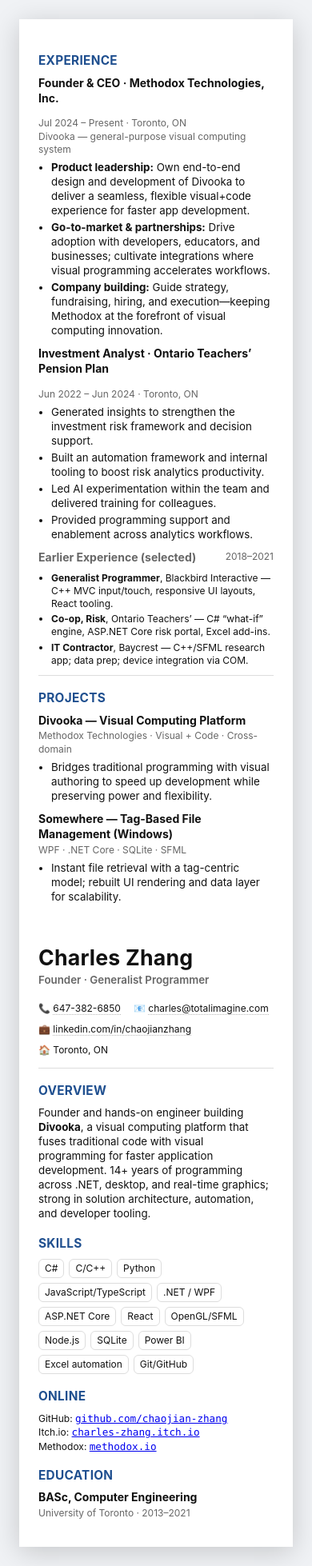
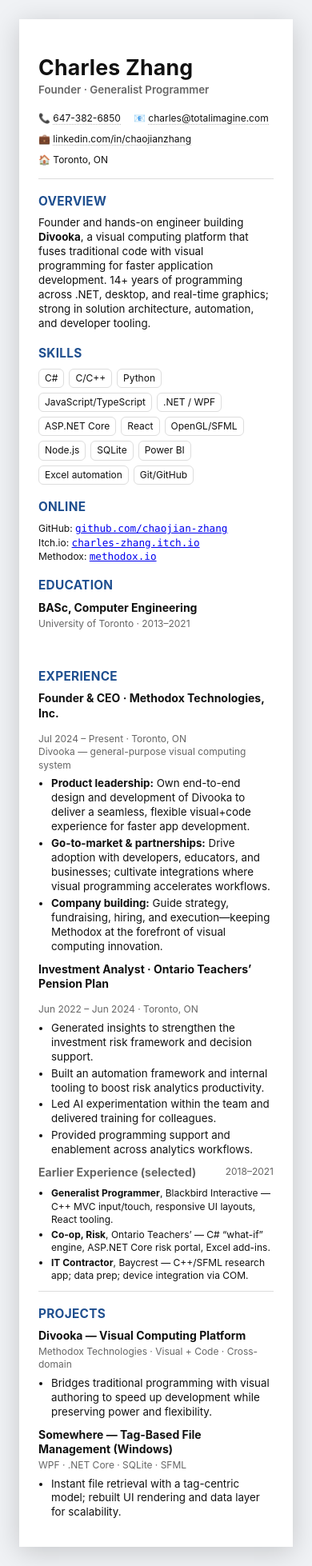
Before and after one commit to TotalImagine-com/TotalImagine.com, a Jekyll site: the page Resources/Resume.html, which Jekyll copies as it is, in a window 390 px wide. Shown: the whole page at 80% size. Built offline with Jekyll 4.4.1, drawn with Linux system fonts in a browser that asks for light colours.

Commit message:
[Resume] Fix profile vs experience display order on mobile

```diff
--- a/Resources/Resume.html
+++ b/Resources/Resume.html
@@ -91,7 +91,13 @@
         padding: 24px;
       }
 
+      /* profile first */
       .aside {
+        order: 1;
+      }
+
+      /* experience second */
+      main {
         order: 2;
       }
     }
```
